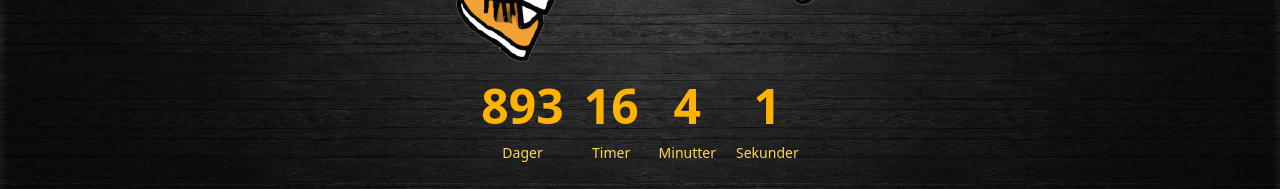
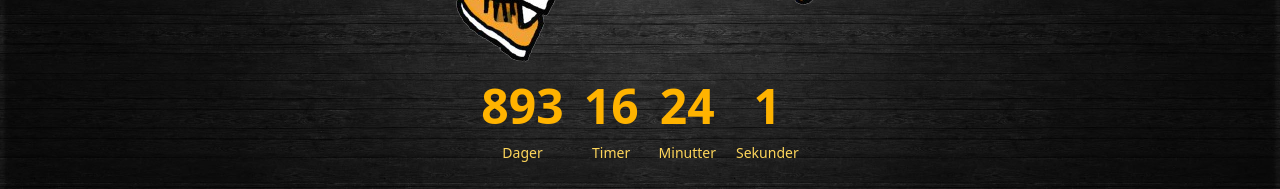
Before and after one commit to Pa3lon/beermile, a React (Create React App) app: page / in a window 1280 px wide. Shown: the part 491-680 px from the top of the page. Built offline with nearby package versions, Linux system fonts and the light colour scheme.

Commit message:
Updated time

```diff
--- a/src/App.tsx
+++ b/src/App.tsx
@@ -31,7 +31,7 @@ const App = () => {
         </Link>
       </div>
       <Logo />
-      <CountdownTimer targetDate={new Date("2025-07-12T13:30:00")} />
+      <CountdownTimer targetDate={new Date("2025-07-12T13:50:00")} />
       <Buttons />
       <UpdatesView open={updatesOpen} close={() => setUpdatesOpen(false)} />
     </div>
```
